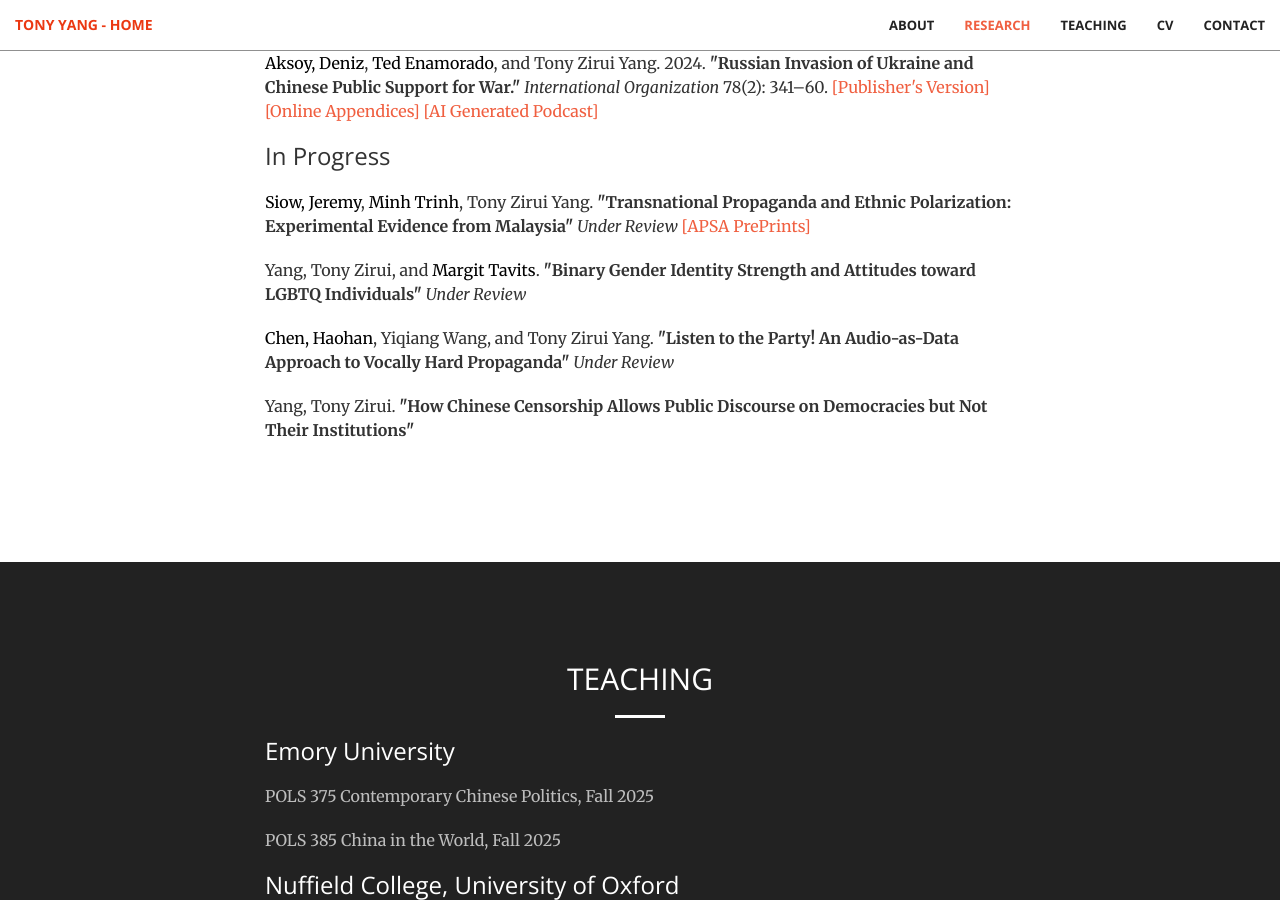
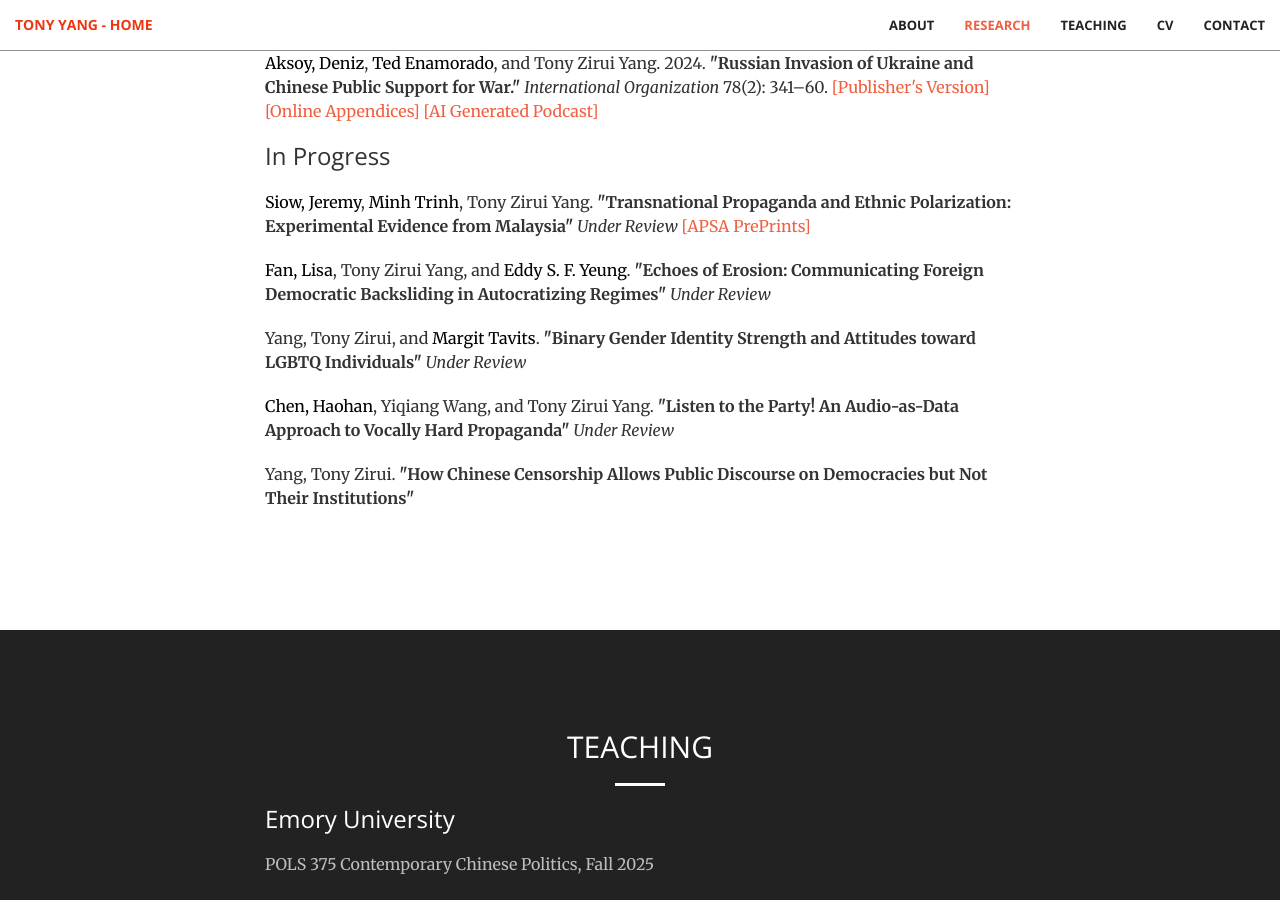
Before and after one commit to tonyhsfz/website, a Jekyll site: the page built from index.html, in a window 1280 px wide and 900 px high, scrolled down 2467 px. Built offline with Jekyll 4.4.1, drawn with Linux system fonts in a browser that asks for light colours.

Commit message:
Update publication.html

```diff
--- a/_includes/publication.html
+++ b/_includes/publication.html
@@ -46,6 +46,8 @@
                     <p>  <a href="https://sites.google.com/view/jeremysiow" style="color: black;">Siow, Jeremy</a>, <a href="https://www.mdtrinh.com/" style="color: black;">Minh Trinh</a>, Tony Zirui Yang.
                                  <b>"Transnational Propaganda and Ethnic Polarization: Experimental Evidence from Malaysia" </b> <i>Under Review</i>
                         <a href="https://doi.org/10.33774/apsa-2025-zqggn">[APSA PrePrints]</a> </p>
+                    <p>  <a href="https://www.politics.ox.ac.uk/person/yujing-lisa-fan" style="color: black;">Fan, Lisa</a>, Tony Zirui Yang, and <a href="https://eddy-yeung.github.io/" style="color: black;">Eddy S. F. Yeung</a>. <b>"Echoes of Erosion: Communicating Foreign Democratic Backsliding in Autocratizing Regimes" </b>
+                                 <i>Under Review</i> </p>
                     <p>  Yang, Tony Zirui, and <a href="https://sites.wustl.edu/mtavits/" style="color: black;">Margit Tavits</a>. <b>"Binary Gender Identity Strength and Attitudes toward LGBTQ Individuals" </b>
                                  <i>Under Review</i> </p>
                     <p> <a href="https://haohanchen.github.io/" style="color: black;">Chen, Haohan</a>, Yiqiang Wang, and  Tony Zirui Yang. <b>"Listen to the Party! An Audio-as-Data Approach to Vocally Hard Propaganda" </b>
```
